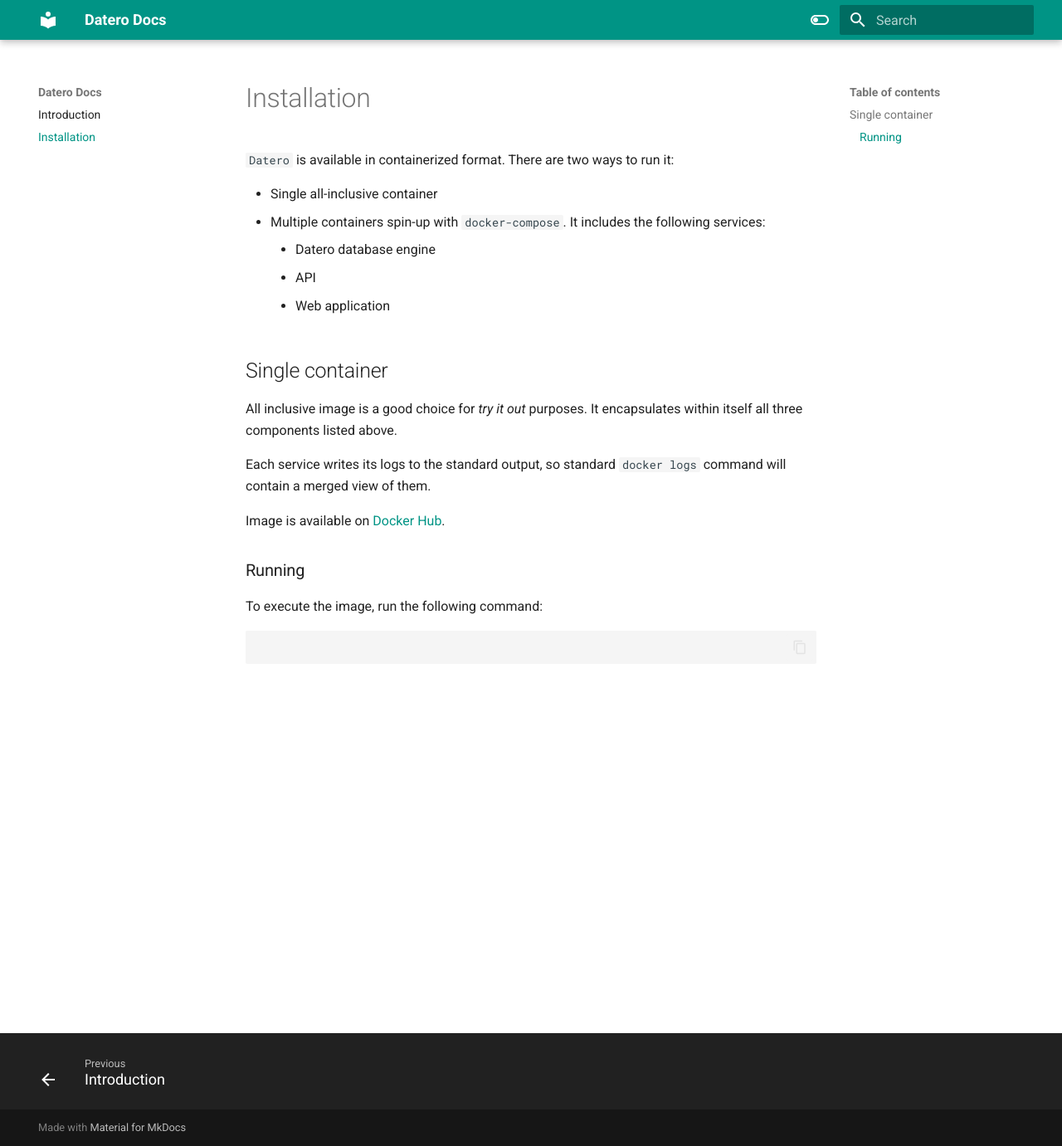
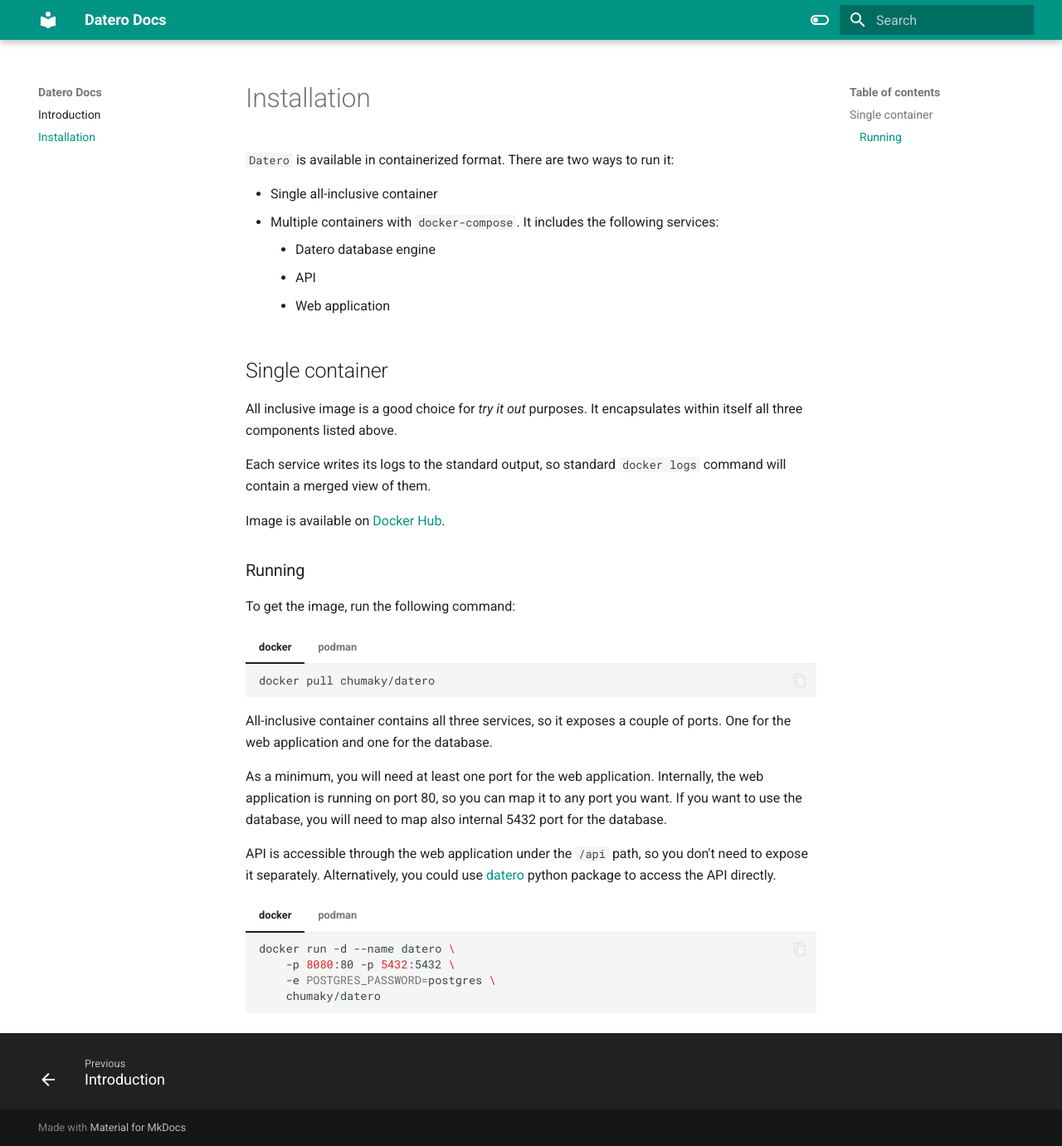
Before and after one commit to chumaky/datero-docs, an MkDocs documentation site: the page built from docs/installation.md, in a window 1280 px wide and 1381 px high. Shown: the whole window at 83% size. Built offline with MkDocs 1.6.1 and Material for MkDocs 9.7.7, drawn with Linux system fonts in a browser that asks for light colours.

Commit message:
Start working on installation section

````diff
--- a/docs/installation.md
+++ b/docs/installation.md
@@ -4,7 +4,7 @@
 There are two ways to run it:
 
 - Single all-inclusive container
-- Multiple containers spin-up with `docker-compose`. It includes the following services:
+- Multiple containers with `docker-compose`. It includes the following services:
     - Datero database engine
     - API
     - Web application
@@ -17,8 +17,40 @@ Each service writes its logs to the standard output, so standard `docker logs` c
 Image is available on [Docker Hub](https://hub.docker.com/r/chumaky/datero).
 
 ### Running
-To execute the image, run the following command:
+To get the image, run the following command:
 
-```bash
+=== "docker"
+    ``` sh
+    docker pull chumaky/datero
+    ```
+=== "podman"
+    ``` sh
+    podman pull docker.io/chumaky/datero
+    ```
 
-```
+All-inclusive container contains all three services, so it exposes a couple of ports.
+One for the web application and one for the database.
+
+As a minimum, you will need at least one port for the web application.
+Internally, the web application is running on port 80, so you can map it to any port you want.
+If you want to use the database, you will need to map also internal 5432 port for the database.
+
+API is accessible through the web application under the `/api` path, so you don't need to expose it separately.
+Alternatively, you could use [datero](https://pypi.org/project/datero/) python package to access the API directly.
+
+
+=== "docker"
+    ``` sh
+    docker run -d --name datero \
+        -p 8080:80 -p 5432:5432 \
+        -e POSTGRES_PASSWORD=postgres \
+        chumaky/datero
+    ```
+
+=== "podman"
+    ``` sh
+    podman run -d --name datero \
+        -p 8080:80 -p 5432:5432 \
+        -e POSTGRES_PASSWORD=postgres \
+        docker.io/chumaky/datero
+    ```
````
